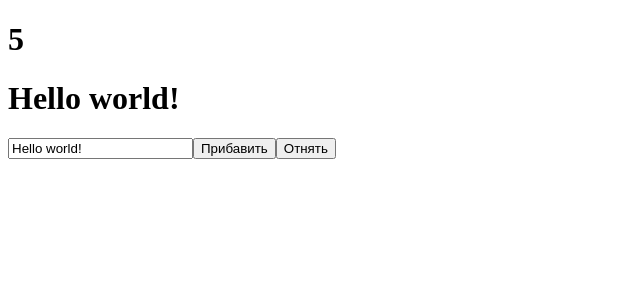
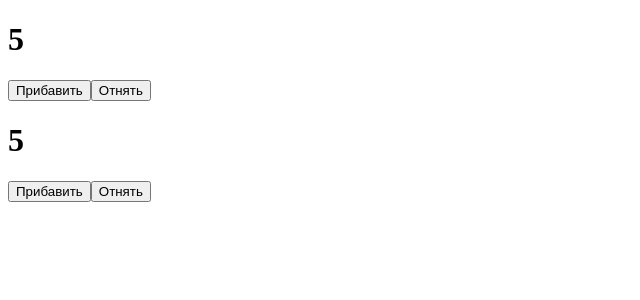
Before and after one commit to Stan61rus/test-react-app, a React (Create React App) app: page / in a window 1280 px wide. Shown: the top 300 px of the page, without its empty margins (0-640 px from the left). Built offline with nearby package versions, Linux system fonts and the light colour scheme.

Commit message:
Create new react component

```diff
--- a/src/App.js
+++ b/src/App.js
@@ -1,21 +1,10 @@
-import React, { useState } from "react";
+import Counter from "./component/Counter";
 
 function App() {
-  const [count, setCount] = useState(5);
-  const [text, setText] = useState("Hello world!");
-
   return (
     <div className="App">
-      <h1>{count}</h1>
-      <h1>{text}</h1>
-
-      <input
-        type="text"
-        value={text}
-        onChange={(event) => setText(event.target.value)}
-      ></input>
-      <button onClick={() => setCount(count + 1)}>Прибавить</button>
-      <button onClick={() => setCount(count - 1)}>Отнять</button>
+      <Counter />
+      <Counter />
     </div>
   );
 }
--- /dev/null
+++ b/src/component/Counter.jsx
@@ -0,0 +1,23 @@
+import React, { useState } from "react";
+
+const Counter = function () {
+  const [count, setCount] = useState(5);
+
+  function increment() {
+    setCount(count + 1);
+  }
+
+  function decrement() {
+    setCount(count - 1);
+  }
+
+  return (
+    <div>
+      <h1>{count}</h1>
+      <button onClick={increment}>Прибавить</button>
+      <button onClick={decrement}>Отнять</button>
+    </div>
+  );
+};
+
+export default Counter;
```
